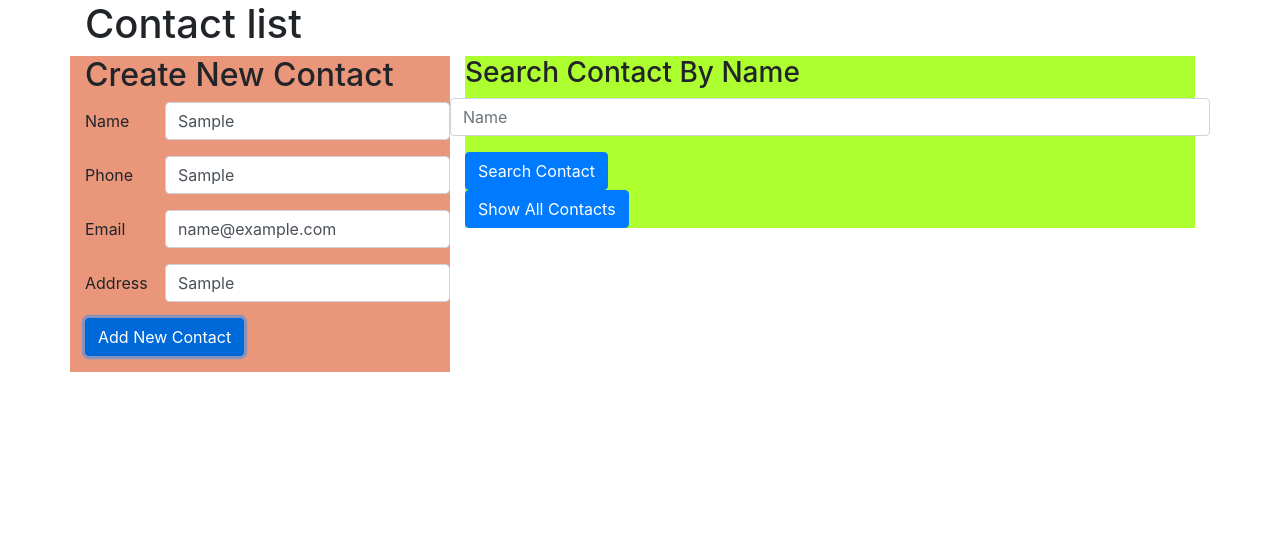
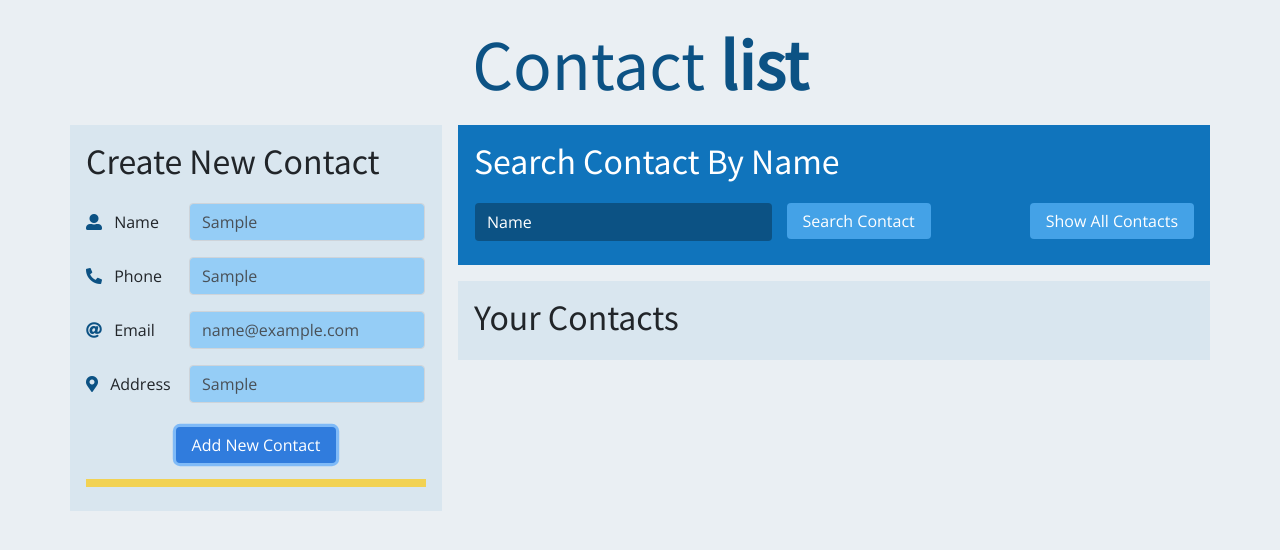
Before and after one commit to IlanitSmul/ContactApp, a website: page views/index.html in a window 1280 px wide. Both pictures are taken after typing "Sample", "Sample", "name@example.com", "Sample" into the empty fields and a click on the button "Add New Contact". Drawn offline with nearby package versions, Linux system fonts and the light colour scheme; no server answers.

Commit message:
frontend: change style

```diff
--- a/public/events.js
+++ b/public/events.js
@@ -1,5 +1,5 @@
 $(document).ready(function () {
-    showAllContacts(); // load all contacts
+    showAllContacts();
     clearErrorMessage();
 });
 
@@ -18,11 +18,11 @@ $('#add-contact-form-submit').click(function (event) {
     $.post('/contacts', data)
         .then(function (newContact) {
             $('#add-contact-form').trigger("reset");
-            $("#form-error-message").text('');
-            addContact(newContact);
+            clearErrorMessage();
+            showAllContacts();
         })
         .catch(function (err) {
-            $("#form-error-message").text(err.responseJSON);
+            showError("#form-error-message", err.responseJSON);
         })
 });
 
@@ -39,7 +39,7 @@ $('#search-btn').click(function (event) {
     var name = $('#searchInput').val();
 
     if (name.trim().length === 0) {
-        $("#search-error-message").text(`Error: 'name' parameter is required`);
+        showError("#search-error-message", `Error: 'name' parameter is required`);
         return;
     }
 
@@ -50,7 +50,7 @@ $('#search-btn').click(function (event) {
         })
         .catch(function (err) {
             hideAllContacts();
-            $("#search-error-message").text(err.responseJSON);
+            showError("#search-error-message", err.responseJSON);
         })
 });
 
@@ -69,11 +69,11 @@ $('#show-all-btn').click(function (event) {
 // ================================================
 
 // click event on "delete-contact-btn": delete contact
-$('#list-section').on('click', '.delete-contact-btn', function (e) {
+$('#list').on('click', '#delete-contact-btn', function (e) {
     e.stopPropagation();
     clearErrorMessage();
 
-    let contact = $(this).parent().parent(); // "card" element (with the "data" properties)
+    let contact = $(this).parent().parent().parent(); // "card" element (with the "data" properties)
 
     $.ajax({
         method: 'DELETE',
@@ -90,15 +90,24 @@ $('#list-section').on('click', '.delete-contact-btn', function (e) {
 // DOM helpers
 // ================================================
 
+// show error selector with text equal to errMessage
+function showError(selector, errMessage) {
+    $(selector).text(errMessage);
+    $(selector).show();
+}
+
+
 // clear all error messages from the DOM
 function clearErrorMessage() {
-    $("#form-error-message").text('');
-    $("#search-error-message").text('');
+    ["#form-error-message", "#search-error-message"].forEach(selector => {
+        $(selector).text('');
+        $(selector).hide();
+    });
 }
 
 // hide all contacts from DOM
 function hideAllContacts() {
-    $('#list-section').empty();
+    $('#list').empty();
 }
 
 // show all contacts in the DOM
@@ -121,17 +130,28 @@ function showContact(contact) {
 
 // add new contact object to the DOM
 function addContact(contact) {
+    console.log(contact);
+    ['phone', 'email', 'address'].forEach(key => {
+        if (contact[key].trim().length === 0) {
+            contact[key] = '[not specified]';
+        }
+    });
+
+    console.log(contact);
+
     var newContact = $(`
-    <div class="card">
-        <div class="card-body">
-            <h5 class="card-title">${contact.name}</h5>
-            <p class="card-text">${contact.phone}</p>
-            <p class="card-text">${contact.email}</p>
-            <p class="card-text">${contact.address}</p>
-            <button class="delete-contact-btn btn btn-primary">Delete</button>
+    <div class="col py-2 px-2 m-0">
+        <div class="card h-100 mx-0">
+            <div class="card-body">
+                <h5 class="card-title pb-1">${contact.name}</h5>
+                <p class="card-text"><i class="fas fa-phone-alt pr-1"></i> ${contact.phone}</p>
+                <p class="card-text"><i class="fas fa-at pr-1"></i> ${contact.email}</p>
+                <p class="card-text"><i class="fas fa-map-marker-alt pr-1"></i> ${contact.address}</p>
+                <button class="btn btn-primary" id="delete-contact-btn">Delete</button>
+            </div>
         </div>
     </div>
     `);
     newContact.data('name', contact.name);
-    $('#list-section').append(newContact);
+    $('#list').append(newContact);
 }
--- a/public/stylesheets/index.css
+++ b/public/stylesheets/index.css
@@ -1,11 +1,122 @@
-#list-section {
-	background-color: aqua;
+/* ----------------------------------------------------- */
+/* general                                               */
+/* ----------------------------------------------------- */
+
+body {
+	font-family: 'Open Sans', sans-serif;
+	background: #eaeff3;
 }
 
-#form-section {
-	background-color: darksalmon;
+h2 {
+	font-family: 'Noto Sans JP', sans-serif;
 }
 
-#search-section{
-    background-color: greenyellow;
+#form-section, #search-section, #list-section {
+	background: #d9e6ef;
 }
+
+button {
+    border-color: unset;
+}
+
+.error-message {
+	background-color: #f2d253;
+}
+
+i {
+	color: #3681dd;
+}
+
+/* ----------------------------------------------------- */
+/* header                                               */
+/* ----------------------------------------------------- */
+
+.header h1 {
+	font-family: 'Noto Sans JP', sans-serif;
+	text-align: center;
+	color: #0c5284;;
+    font-size: 4rem;
+}
+
+.header h1 span {
+	font-weight: bolder;
+}
+
+/* ----------------------------------------------------- */
+/* form-section                                          */
+/* ----------------------------------------------------- */
+
+#add-contact-form input {
+	background-color: #95cdf6;
+}
+
+#add-contact-form {
+    text-align: center;
+}
+#add-contact-form .form-group {
+	text-align: left;
+}
+
+#add-contact-form-submit {
+	color: white;
+	background-color: #307cdd;
+	border: unset;
+}
+
+#form-section i {
+	color: #0c5284;
+}
+
+/* ----------------------------------------------------- */
+/* search-section                                        */
+/* ----------------------------------------------------- */
+
+#search-section {
+	background: #1074bc;
+}
+
+#search-section h2 {
+	color: white;
+}
+
+#search-section input {
+	background-color: #0c5284;
+	color: white;
+	border: unset;
+}
+#search-section input::placeholder{
+	color: white;
+	opacity: 1;
+}
+
+#search-btn, #show-all-btn {
+	color: white;
+	background-color: #44a2e7;
+	border: unset;
+}
+
+#show-all-btn {
+    float: right;
+}
+
+/* ----------------------------------------------------- */
+/* list-section                                        */
+/* ----------------------------------------------------- */
+
+.card-title {
+    font-weight: bold;
+}
+
+#delete-contact-btn {
+	color: white;
+	background-color: #44a2e7;
+	border: unset;
+}
+
+.card-body .card-title, .card-body .card-text {
+	text-align: left;
+}
+
+.card-body {
+	text-align: center;
+}
--- a/views/index.html
+++ b/views/index.html
@@ -5,7 +5,7 @@
 
     <meta name="viewport" content="width=device-width, initial-scale=1">
 
-    <title>TodoApp</title>
+    <title>ContactApp</title>
 
     <!-- Bootstrap -->
     <link rel="stylesheet" href="https://cdn.jsdelivr.net/npm/bootstrap@4.5.3/dist/css/bootstrap.min.css"
@@ -14,6 +14,13 @@
     <!-- jQuery -->
     <script src="https://code.jquery.com/jquery-3.5.1.min.js"
         integrity="sha256-9/aliU8dGd2tb6OSsuzixeV4y/faTqgFtohetphbbj0=" crossorigin="anonymous"></script>
+
+    <!-- Google fonts -->
+    <link href="https://fonts.googleapis.com/css2?family=Noto+Sans+JP&family=Open+Sans&display=swap" rel="stylesheet">
+
+    <!-- font Awesome -->
+    <link rel="stylesheet" href="https://use.fontawesome.com/releases/v5.13.0/css/all.css"
+        integrity="sha384-Bfad6CLCknfcloXFOyFnlgtENryhrpZCe29RTifKEixXQZ38WheV+i/6YWSzkz3V" crossorigin="anonymous">
 
     <!-- index.css -->
     <link rel="stylesheet" href="/stylesheets/index.css" type="text/css" />
@@ -24,52 +31,87 @@
 
     <div class="container">
 
-        <h1>Contact list </h1>
+        <div class="header my-4">
+            <h1>Contact <span>list</span></h1>
+        </div>
 
         <div class="row">
 
-            <div id="form-section" class="col-4">
-                <h2>Create New Contact</h2>
+            <div class="left-section col-4 p-0 m-0">
+
+                <div id="form-section" class="mr-2 px-3 py-2">
+                    <h2 class="pt-2 pb-3">Create New Contact</h2>
 
                     <form id="add-contact-form">
-                    <div class="form-group row">
-                        <label for="name" class="col-form-label col-3">Name</label>
-                        <input type="text" class="form-control col-9" id="name" name="name" required>
+                        <div class="form-group row pr-3">
+                            <label for="name" class="col-form-label col-4">
+                                <i class="fas fa-user-alt pr-2"></i>
+                                Name</label>
+                            <input type="text" class="form-control col-8" id="name" name="name" required>
                         </div>
-                    <div class="form-group row">
-                        <label for="phone" class="col-form-label col-3">Phone</label>
-                        <input type="text" class="form-control col-9" id="phone" name="phone">
+                        <div class="form-group row pr-3">
+                            <label for="phone" class="col-form-label col-4">
+                                <i class="fas fa-phone-alt pr-2"></i>
+                                Phone</label>
+                            <input type="text" class="form-control col-8" id="phone" name="phone">
                         </div>
-                    <div class="form-group row">
-                        <label for="email" class="col-form-label col-3">Email</label>
-                        <input type="email" class="form-control col-9" id="email" name="email">
+                        <div class="form-group row pr-3">
+                            <label for="email" class="col-form-label col-4">
+                                <i class="fas fa-at pr-2"></i>
+                                Email</label>
+                            <input type="email" class="form-control col-8" id="email" name="email">
                         </div>
-                    <div class="form-group row">
-                        <label for="address" class="col-form-label col-3">Address</label>
-                        <input type="text" class="form-control col-9" id="address" name="address">
+                        <div class="form-group row pr-3">
+                            <label for="address" class="col-form-label col-4">
+                                <i class="fas fa-map-marker-alt pr-2"></i>
+                                Address</label>
+                            <input type="text" class="form-control col-8" id="address" name="address">
                         </div>
-                    <button type="submit" class="btn btn-primary" id="add-contact-form-submit">Add New Contact</button>
-                    <p id="form-error-message"></p>
+                        <button type="submit" class="btn btn-primary mt-2 mb-3 px-3" id="add-contact-form-submit">
+                            Add New Contact</button>
+                        <p id="form-error-message" class="error-message mb-3 py-1"></p>
                     </form>
 
                 </div>
 
-            <div id="contacts-section" class="col-8">
+            </div>
 
-                <div id="search-section">
-                    <h3>Search Contact By Name</h3>
+            <div id="right-section" class="col-8 p-0 m-0">
+
+                <div id="search-section" class="ml-2 px-3 py-2">
+                    <h2 class="pt-2 pb-3">Search Contact By Name</h2>
+
                     <form id="search-form">
-                        <div class="form-group row">
-                            <input type="text" class="form-control" id="searchInput" placeholder="Name" required>
+                        <div class="row">
+                            <div class="col-5">
+                                <div class="form-group row pl-3">
+                                    <input type="text" class="form-control" id="searchInput" placeholder="Name"
+                                        required>
                                 </div>
-                        <button type="submit" class="btn btn-primary" id="search-btn">Search Contact</button>
+                            </div>
+                            <div class="col-3">
+                                <button type="submit" class="btn btn-primary px-3" id="search-btn">Search
+                                    Contact</button>
+                            </div>
+                            <div class="col-4">
+                                <button class="btn btn-primary px-3" id="show-all-btn">Show All Contacts</button>
+                            </div>
+                        </div>
                     </form>
-                    <button class="btn btn-primary" id="show-all-btn">Show All Contacts</button>
-                    <p id="search-error-message"></p>
+                    <div class="row">
+                        <div class="col-8">
+                            <p id="search-error-message" class="error-message mb-3 py-1 pl-3 mr-2"></p>
+                        </div>
+                    </div>
 
                 </div>
 
-                <div id="list-section">
+                <div id="list-section" class="ml-2 px-3 py-2 mt-3">
+                    <h2 class="pt-2 pb-2">Your Contacts</h2>
+
+                    <div id="list" class="row row-cols-2 card-deck">
+                    </div>
+
                 </div>
 
             </div>
```
Lines whose indentation alone changed are shown as unchanged.
